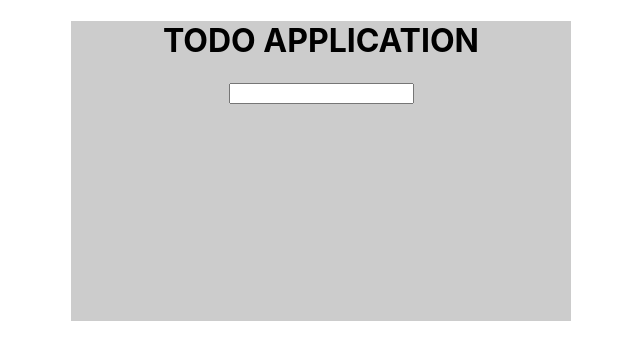
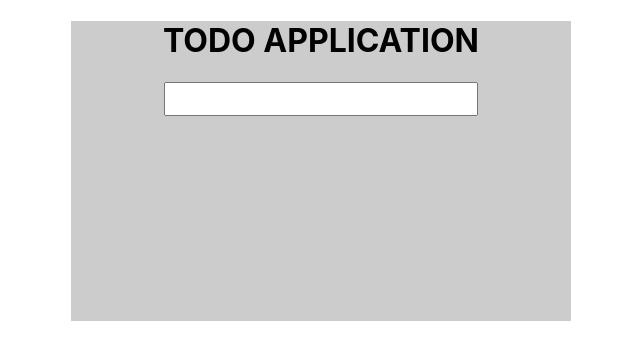
Before and after one commit to Moverr/todoAppReactjs, a React (Create React App) app: page / in a window 1280 px wide. Shown: the top 360 px of the page, without its empty margins (319-959 px from the left). Built offline with nearby package versions, Linux system fonts and the light colour scheme; the HTML template or start-up script is replaced by a standard one.

Commit message:
:Debugging :

```diff
--- a/src/App.js
+++ b/src/App.js
@@ -15,7 +15,7 @@ export default class App extends React.Component {
     };
   }
 
-  handleInput = (e) => {
+  handleSelectionInput = (e) => {
     this.setState({searchText:e.target.value});
     console.log(e.target.value);
 
@@ -24,7 +24,7 @@ export default class App extends React.Component {
     return (
       <div className="parentContainer">
         <h1>TODO APPLICATION</h1>
-        <InputField name={"searchEngine"} value={this.state.searchText} callback={this.handleInput} />
+        <InputField name={"searchEngine"} value={this.state.searchText} callback={this.handleSelectionInput} />
       </div>
     );
   }
--- a/src/css/App.css
+++ b/src/css/App.css
@@ -5,3 +5,7 @@
   background: #ccc;
   text-align: center;
 }
+
+.parentContainer input{
+  padding: 5px; width:300px; height: 20px;
+}
```
Also changed, not shown: 1 other file (tests, documents, lock files or other folders).
